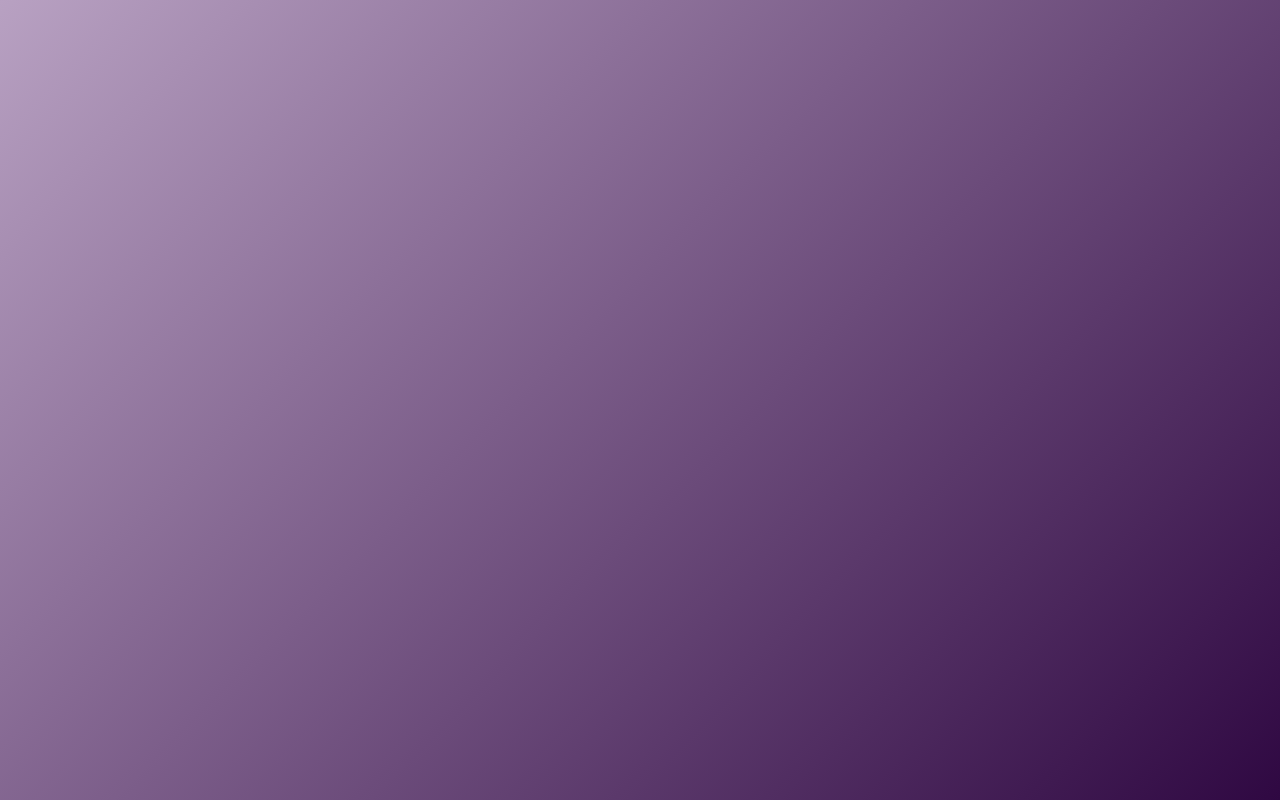
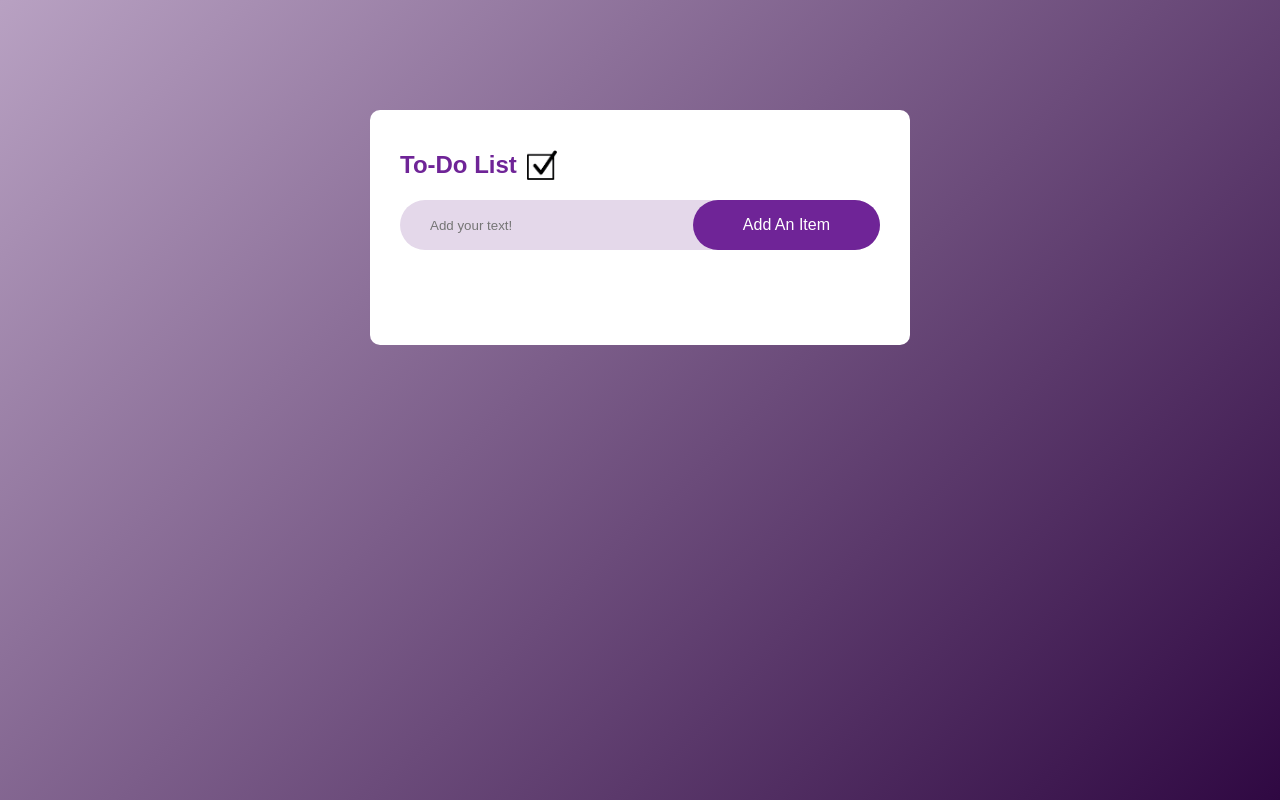
Before and after one commit to ethereal-distortion/web3, a plain HTML site: page index.html in a window 1280 px wide. Drawn offline with Linux system fonts and the light colour scheme.

Commit message:
base of list made

```diff
--- a/css/style.css
+++ b/css/style.css
@@ -5,9 +5,91 @@
     box-sizing: border-box;
 }
 
-.container{
+.container {
     width: 100%;
     min-height: 100vh;
     background: linear-gradient(135deg, #b8a1c2, #2f0842);
     padding: 10px;
 }
+
+.to-do-list {
+    width: 100%;
+    max-width: 540px;
+    background: #fff;
+    margin: 100px auto 20px;
+    padding: 40px 30px 70px;
+    border-radius: 10px;
+}
+
+.to-do-list h2 {
+    color: #6f2497;
+    display: flex;
+    align-items: center;
+    margin-bottom: 20px;
+}
+
+.to-do-list h2 img {
+    width: 30px;
+    margin-left: 10px;
+
+}
+
+.row {
+    display: flex;
+    align-items: center;
+    justify-content: space-between;
+    background: #e4d8ea;
+    border-radius: 30px;
+    padding-left: 20px;
+    margin-bottom: 25px;
+}
+
+input {
+    flex: 1;
+    border: none;
+    outline: none;
+    background: transparent;
+    padding: 10px;
+}
+
+button {
+    border: none;
+    outline: none;
+    padding: 16px 50px;
+    background: #6f2497;
+    color: #fff;
+    font-size: 16px;
+    cursor: pointer;
+    border-radius: 40px;
+}
+
+ul li {
+    list-style: none;
+    font-size: 15px;
+    padding: 15px 8px 15px 50px;
+    user-select: none;
+    cursor: pointer;
+    position: relative;
+}
+
+ul li::before {
+    content: '';
+    position: absolute;
+    border-radius: 50%;
+    height: 28px;
+    width: 28px;
+    background-image: url(../img/unchecked.png);
+    background-size: cover;
+    background-position: center;
+    top: 12px;
+    left: 8px;
+}
+
+ul li.checked {
+    color: #555;
+    text-decoration: line-through;
+}
+
+ul li.checked::before {
+    background-image: url(../img/checkedoff.png);
+}
--- a/index.html
+++ b/index.html
@@ -11,6 +11,23 @@
 
     <div class="container">
 
+        <div class="to-do-list">
+
+            <h2>To-Do List <img src="img/checkmark.png" alt="this is a checkmark box."> </h2>
+
+            <div class="row">
+                <input type="text" id="input-box" placeholder="Add your text!">
+                <button>Add An Item</button>
+            </div>
+
+           <ul id="list-container">
+               <!-- <li class="checked">Task One</li>
+                <li>Task Two</li>
+                <li>Task Three</li> -->
+            </ul>
+
+        </div>
+
     </div>
 
 </body>
```
Also changed, not shown: img/checkedoff.png (added), img/checkmark.png (added), img/unchecked.png (added), 2 other files.
